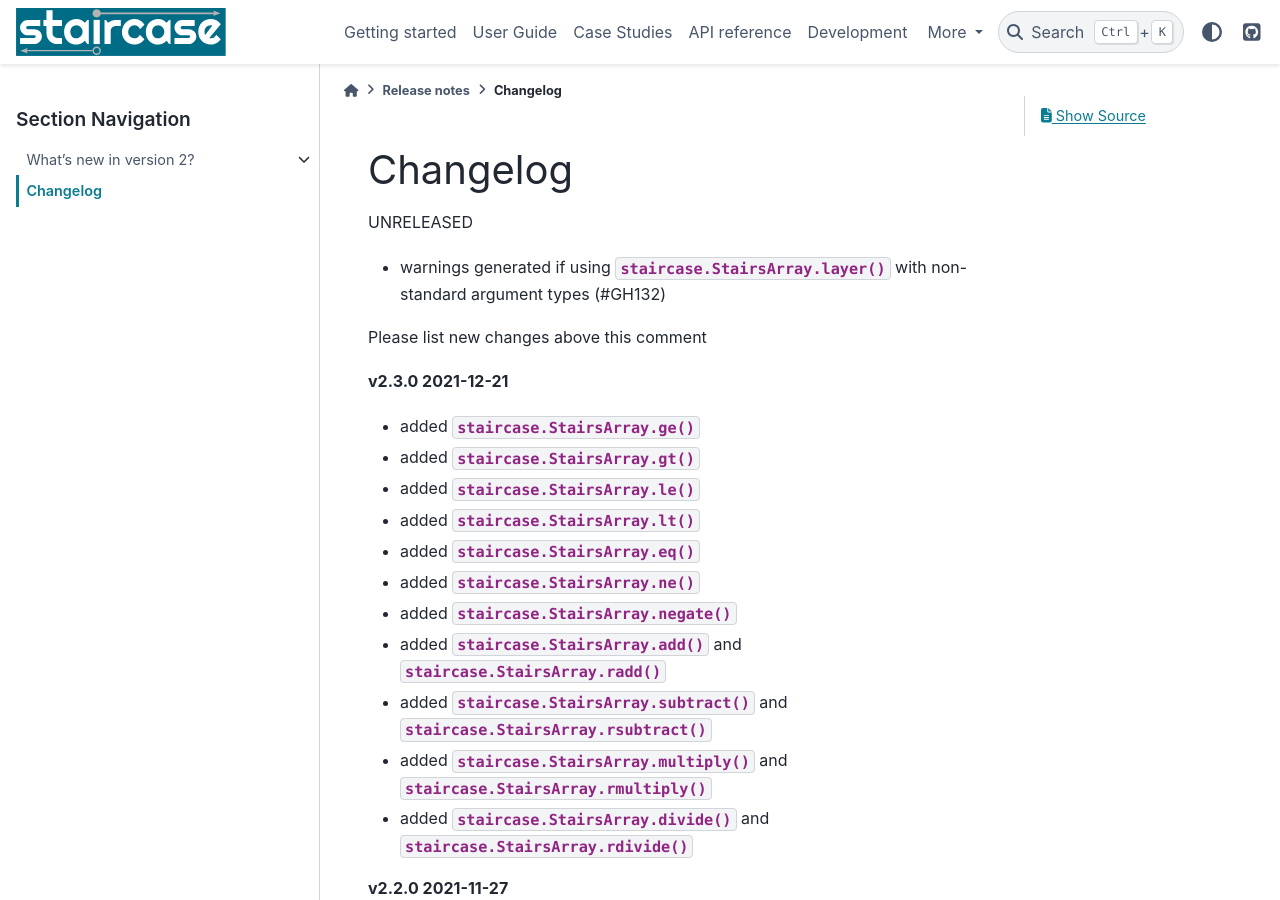
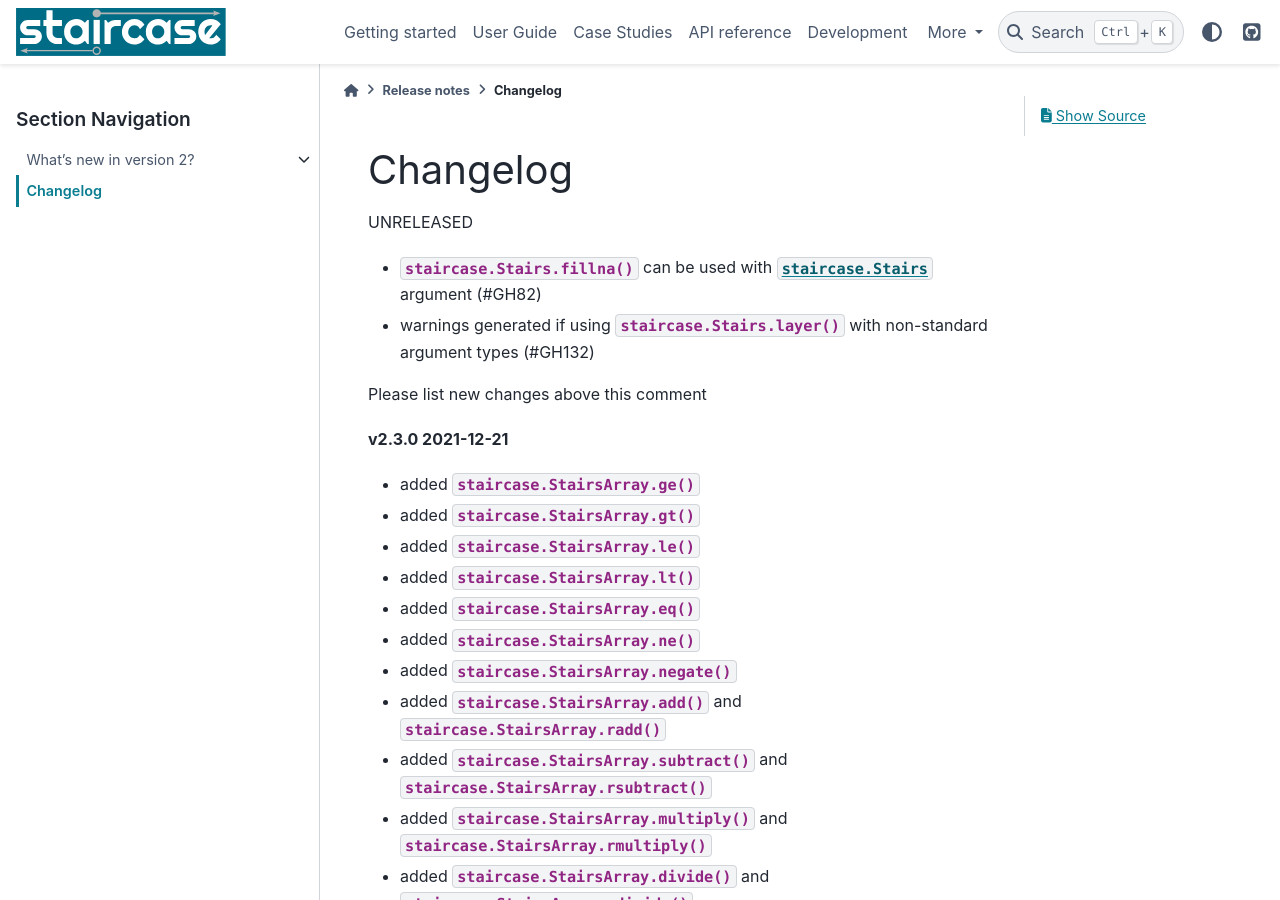
Before and after one commit to staircase-dev/staircase, a Sphinx documentation site: the page built from docs/release_notes/changelog.rst, in a window 1280 px wide and 900 px high. Built offline with Sphinx 7.4.7 and the PyData theme 0.15.4, drawn with Linux system fonts in a browser that asks for light colours; pages that are not in the unit, such as notebooks, are missing from menus.

Commit message:
docs update

```diff
--- a/docs/release_notes/changelog.rst
+++ b/docs/release_notes/changelog.rst
@@ -7,7 +7,8 @@ Changelog
 
 UNRELEASED
 
-- warnings generated if using :meth:`staircase.StairsArray.layer` with non-standard argument types (#GH132)
+- :meth:`staircase.Stairs.fillna` can be used with :class:`staircase.Stairs` argument (#GH82)
+- warnings generated if using :meth:`staircase.Stairs.layer` with non-standard argument types (#GH132)
 
 Please list new changes above this comment
 
```
Also changed, not shown: docs/user_guide/cookbook.rst (+0 -31 lines).
